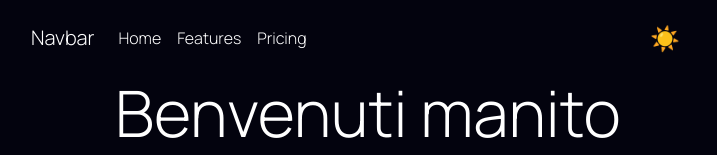
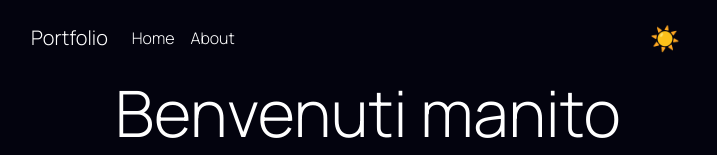
Before and after one commit to johannholzmann/portfolio, a Next.js app: page / in a window 1280 px wide. Shown: the top 155 px of the page, without its empty margins (272-989 px from the left). Built offline with nearby package versions, Linux system fonts and the light colour scheme.

Commit message:
Change toggle icon on navbar and refactor

```diff
--- a/components/navbar/navbar.js
+++ b/components/navbar/navbar.js
@@ -1,3 +1,6 @@
+import { useTheme } from 'next-themes';
+import Link from 'next/link';
+import { useState } from 'react';
 import {
     Navbar,
     Container,
@@ -7,16 +10,38 @@ import {
 import ThemeToggle from '../themetoggle/ThemeToggle.js';
 import styles from './navbar.module.css';
 
+
+
+const NavLink = ({ reference, text }) => {
+    return (
+
+        <div className={`nav-link ${styles.item}`}>
+            <Link href={reference}>{text}</Link>
+        </div>
+    );
+}
 const NavbarComponent = ({ }) => {
+    const { theme } = useTheme();
+    const [isToggle, setIsToggle] = useState(false);
     return (
         <Navbar variant="dark" expand="sm" className={styles.nav}>
-            <Navbar.Brand href="#home">Navbar</Navbar.Brand>
-            <Navbar.Toggle aria-controls="navbarScroll" />
+            <Link href="/" passHref>
+                <Navbar.Brand className={styles.brand}>Portfolio</Navbar.Brand>
+            </Link>
+            <Navbar.Toggle aria-controls="navbarScroll" onClick={() => setIsToggle(!isToggle)} >
+                {
+                    !isToggle &&
+                    <MenuIcon theme={theme} />
+                }
+                {
+                    isToggle &&
+                    <CrossIcon theme={theme} />
+                }
+            </Navbar.Toggle>
             <Navbar.Collapse id="navbarScroll">
                 <Nav className={`me-auto ${styles.pepa}`} >
-                    <Nav.Link href="#home">Home</Nav.Link>
-                    <Nav.Link href="#features">Features</Nav.Link>
-                    <Nav.Link href="#pricing">Pricing</Nav.Link>
+                    <NavLink reference="/" text="Home" />
+                    <NavLink reference="/about" text="About" />
                 </Nav>
                 <ThemeToggle />
             </Navbar.Collapse>
@@ -24,4 +49,59 @@ const NavbarComponent = ({ }) => {
     );
 }
 
+
+
+function MenuIcon({ theme }) {
+    const color = theme == "dark" ? "white" : "black";
+    return (
+        <svg
+            className={styles.menu_icon}
+            color={color}
+            width="20"
+            height="20"
+            viewBox="0 0 20 20"
+            fill="none"
+        >
+            <path
+                d="M2.5 7.5H17.5"
+                stroke="currentColor"
+                strokeWidth="1.5"
+                strokeLinecap="round"
+                strokeLinejoin="round"
+            />
+            <path
+                d="M2.5 12.5H17.5"
+                stroke="currentColor"
+                strokeWidth="1.5"
+                strokeLinecap="round"
+                strokeLinejoin="round"
+            />
+        </svg>
+    );
+}
+
+
+function CrossIcon({ theme }) {
+    const color = theme == "dark" ? "white" : "black";
+    return (
+        <svg
+            className="h-5 w-5 absolute text-gray-900 dark:text-gray-100"
+            color={color}
+            viewBox="0 0 24 24"
+            width="24"
+            height="24"
+            stroke="currentColor"
+            strokeWidth="1.5"
+            strokeLinecap="round"
+            strokeLinejoin="round"
+            fill="none"
+            shapeRendering="geometricPrecision"
+        >
+            <path d="M18 6L6 18" />
+            <path d="M6 6l12 12" />
+        </svg>
+    );
+}
+
+
 export default NavbarComponent;
--- a/components/navbar/navbar.module.css
+++ b/components/navbar/navbar.module.css
@@ -11,6 +11,10 @@
     }
 }
 
-.nav a {
-    color: inherit !important;
+.item > a {
+    color: var(--color-text-primary) ;
 }
+
+.brand{
+    color: var(--color-text-primary) !important; ;
+}
```
